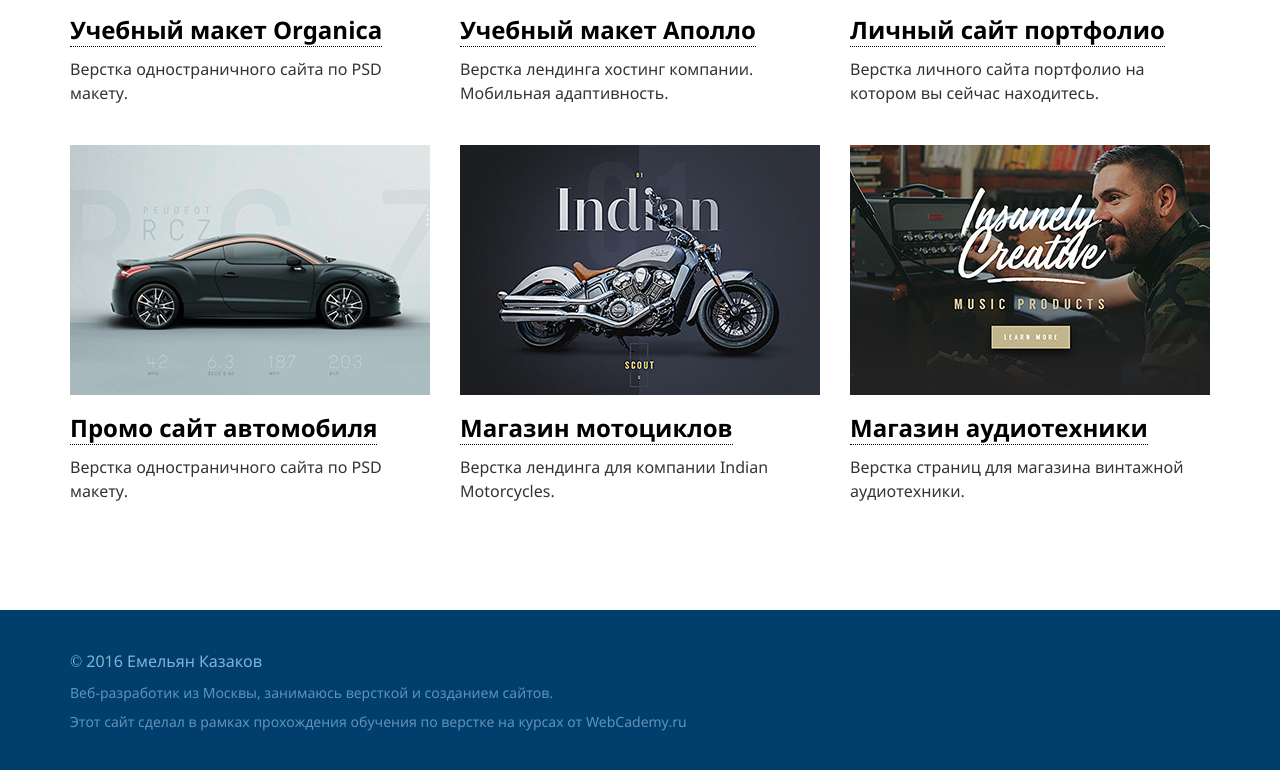
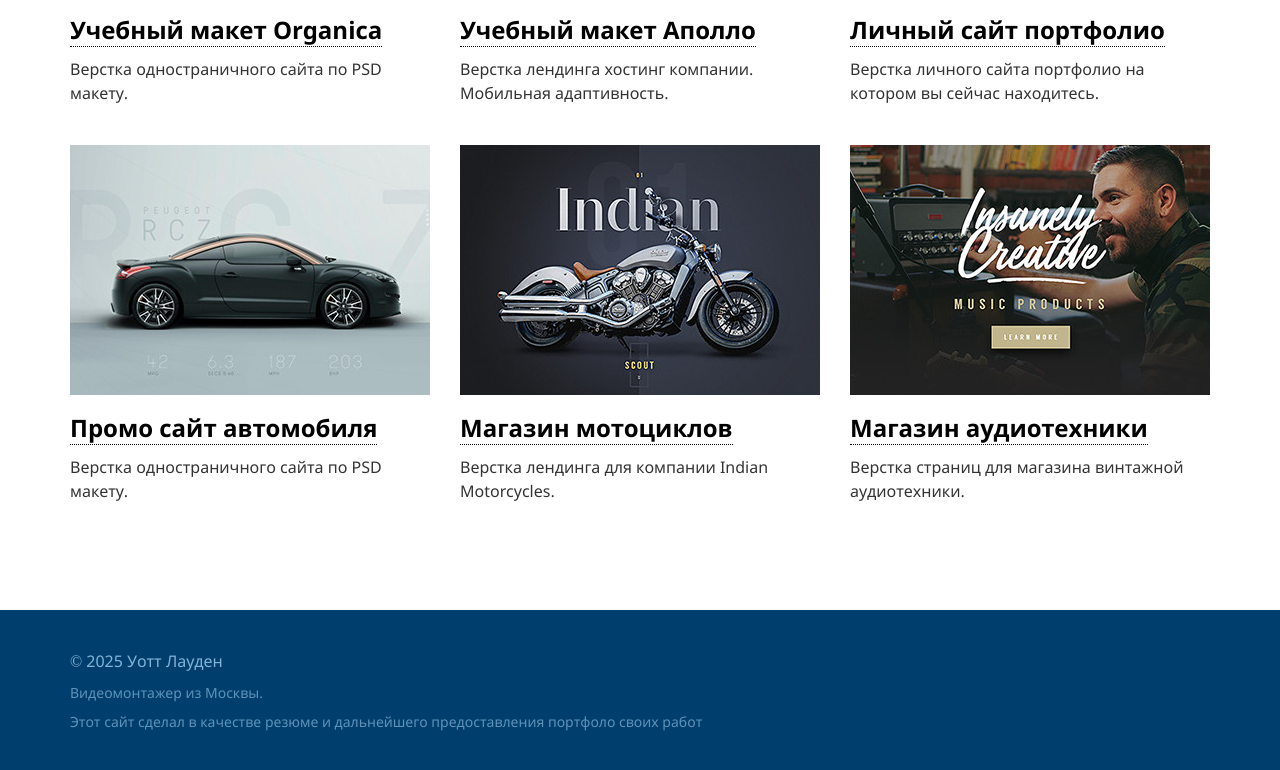
Before and after one commit to zhstkk/rrzm, a plain HTML site: page index.html in a window 1280 px wide. Shown: the part 2019-2789 px from the top of the page. Drawn offline with Linux system fonts and the light colour scheme.

Commit message:
Update index.html

```diff
--- a/index.html
+++ b/index.html
@@ -384,9 +384,9 @@
 	<!-- Копирайт -->
 	<div class="copyright">
 		<div class="container">
-			<p class="copyright__label">© 2016 Емельян Казаков</p>
-			<p>Веб-разработик из Москвы, занимаюсь версткой и созданием сайтов.</p>
-			<p>Этот сайт сделал в рамках прохождения обучения по верстке на курсах от WebCademy.ru </p>
+			<p class="copyright__label">© 2025 Уотт Лауден</p>
+			<p>Видеомонтажер из Москвы.</p>
+			<p>Этот сайт сделал в качестве резюме и дальнейшего предоставления портфоло своих работ </p>
 		</div>
 	</div>
 	<!-- // Копирайт -->
```
